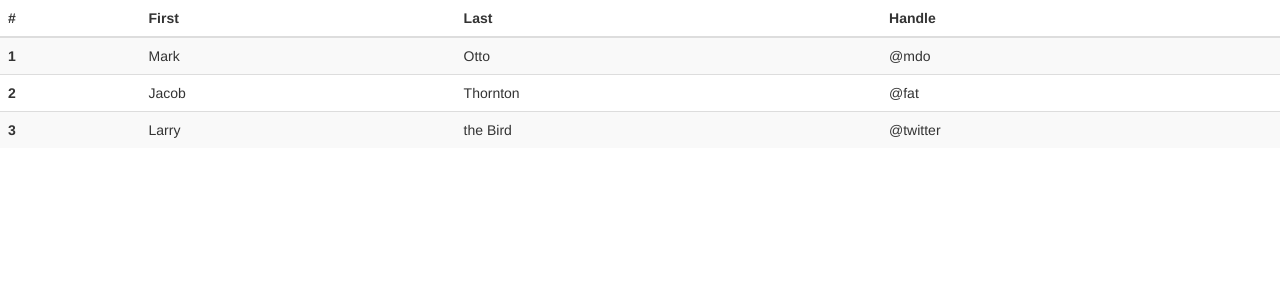
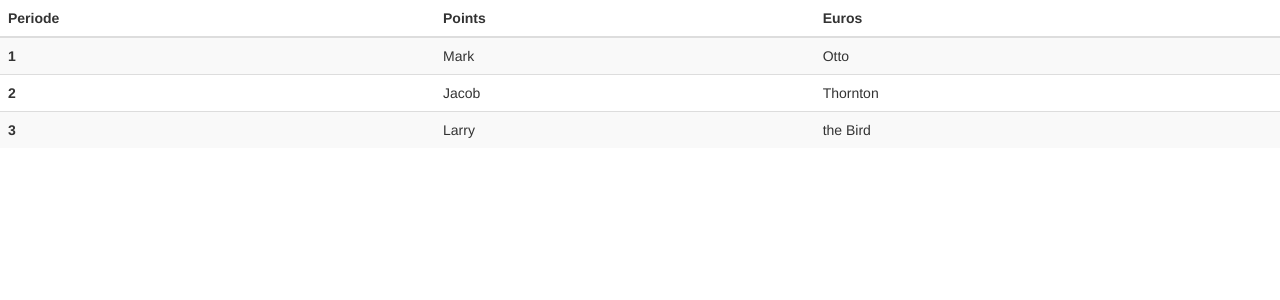
Before and after one commit to Mhdstill/pulseup, a Symfony app: template templates/pulseup/process.html.twig in a window 1280 px wide. Shown: the top 300 px of the page. Run offline with Twig, Linux system fonts and the light colour scheme; the template is opened without the code that fills it, so the values that code supplies are empty; some libraries are stand-ins or nearby versions.

Commit message:
twig results

```diff
--- a/templates/pulseup/process.html.twig
+++ b/templates/pulseup/process.html.twig
@@ -12,10 +12,9 @@
     <table class="table table-striped">
         <thead>
         <tr>
-            <th scope="col">#</th>
-            <th scope="col">First</th>
-            <th scope="col">Last</th>
-            <th scope="col">Handle</th>
+            <th scope="col">Periode</th>
+            <th scope="col">Points</th>
+            <th scope="col">Euros</th>
         </tr>
         </thead>
         <tbody>
@@ -23,19 +22,16 @@
             <th scope="row">1</th>
             <td>Mark</td>
             <td>Otto</td>
-            <td>@mdo</td>
         </tr>
         <tr>
             <th scope="row">2</th>
             <td>Jacob</td>
             <td>Thornton</td>
-            <td>@fat</td>
         </tr>
         <tr>
             <th scope="row">3</th>
             <td>Larry</td>
             <td>the Bird</td>
-            <td>@twitter</td>
         </tr>
         </tbody>
     </table>
```
